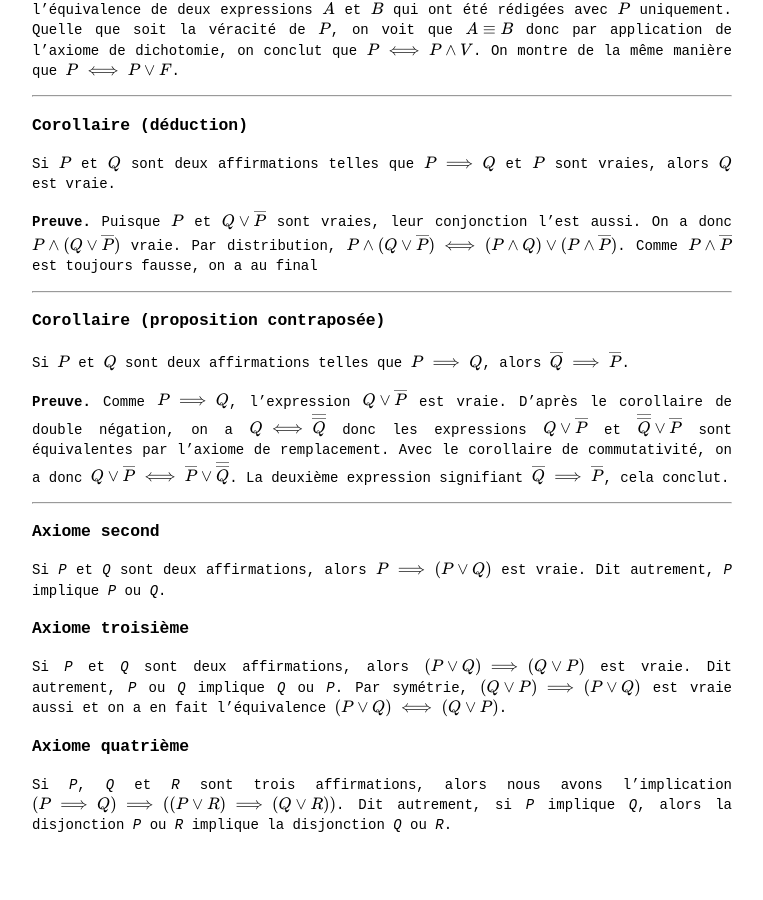
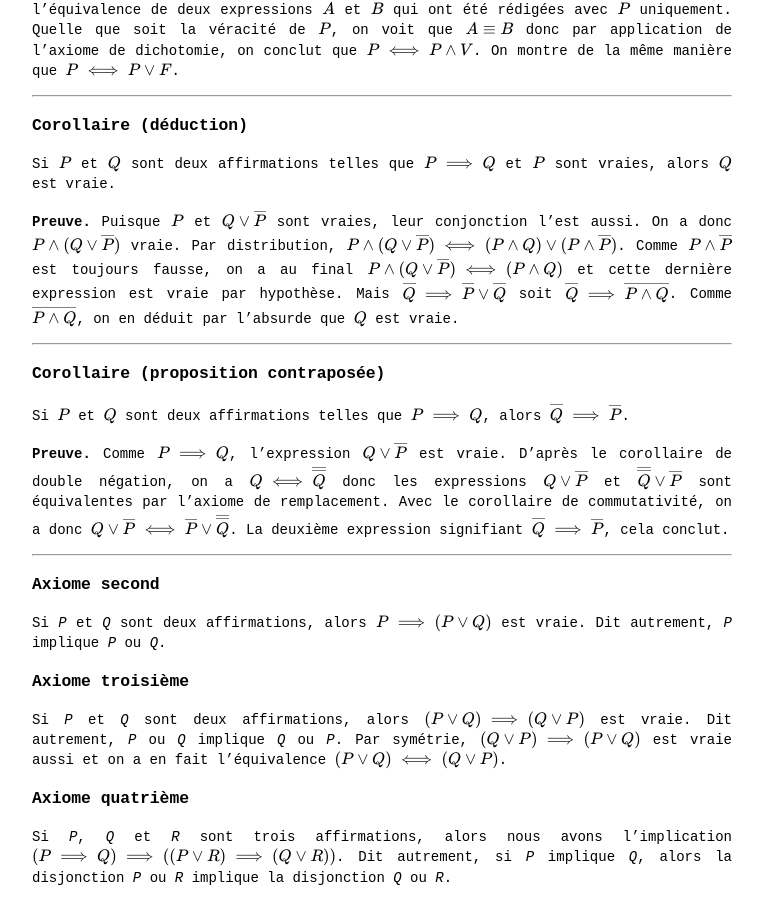
Before and after one commit to Thrallherd/AlgebraExNihilo, a Jekyll site: the page built from logic_cor.md, in a window 1280 px wide and 900 px high, scrolled down 1744 px. Shown: the whole window, without its empty margins (258-1021 px from the left). Built offline with Jekyll 4.4.1, drawn with Linux system fonts in a browser that asks for light colours; formulas are drawn with MathJax 3.

Commit message:
Update logic_cor.md

```diff
--- a/logic_cor.md
+++ b/logic_cor.md
@@ -67,7 +67,7 @@
 Si $$P$$ et $$Q$$ sont deux affirmations telles que $$P \implies Q$$ et $$P$$ sont vraies, alors $$Q$$ est vraie.
 
 
-**Preuve.** Puisque $$P$$ et $$Q \lor \overline P$$ sont vraies, leur conjonction l'est aussi. On a donc $$P \land (Q \lor \overline P)$$ vraie. Par distribution, $$P \land (Q \lor \overline P) \iff (P \land Q) \lor (P \land \overline{P})$$. Comme $$P \land \overline{P}$$ est toujours fausse, on a au final
+**Preuve.** Puisque $$P$$ et $$Q \lor \overline P$$ sont vraies, leur conjonction l'est aussi. On a donc $$P \land (Q \lor \overline P)$$ vraie. Par distribution, $$P \land (Q \lor \overline P) \iff (P \land Q) \lor (P \land \overline{P})$$. Comme $$P \land \overline{P}$$ est toujours fausse, on a au final $$P \land (Q \lor \overline P) \iff (P \land Q)$$ et cette dernière expression est vraie par hypothèse. Mais $$\overline{Q} \implies \overline{P} \lor \overline{Q}$$ soit $$\overline{Q} \implies \overline{P \land Q}$$. Comme $$\overline{P \land Q}$$, on en déduit par l'absurde que $$Q$$ est vraie.
 
 
 _____
```
